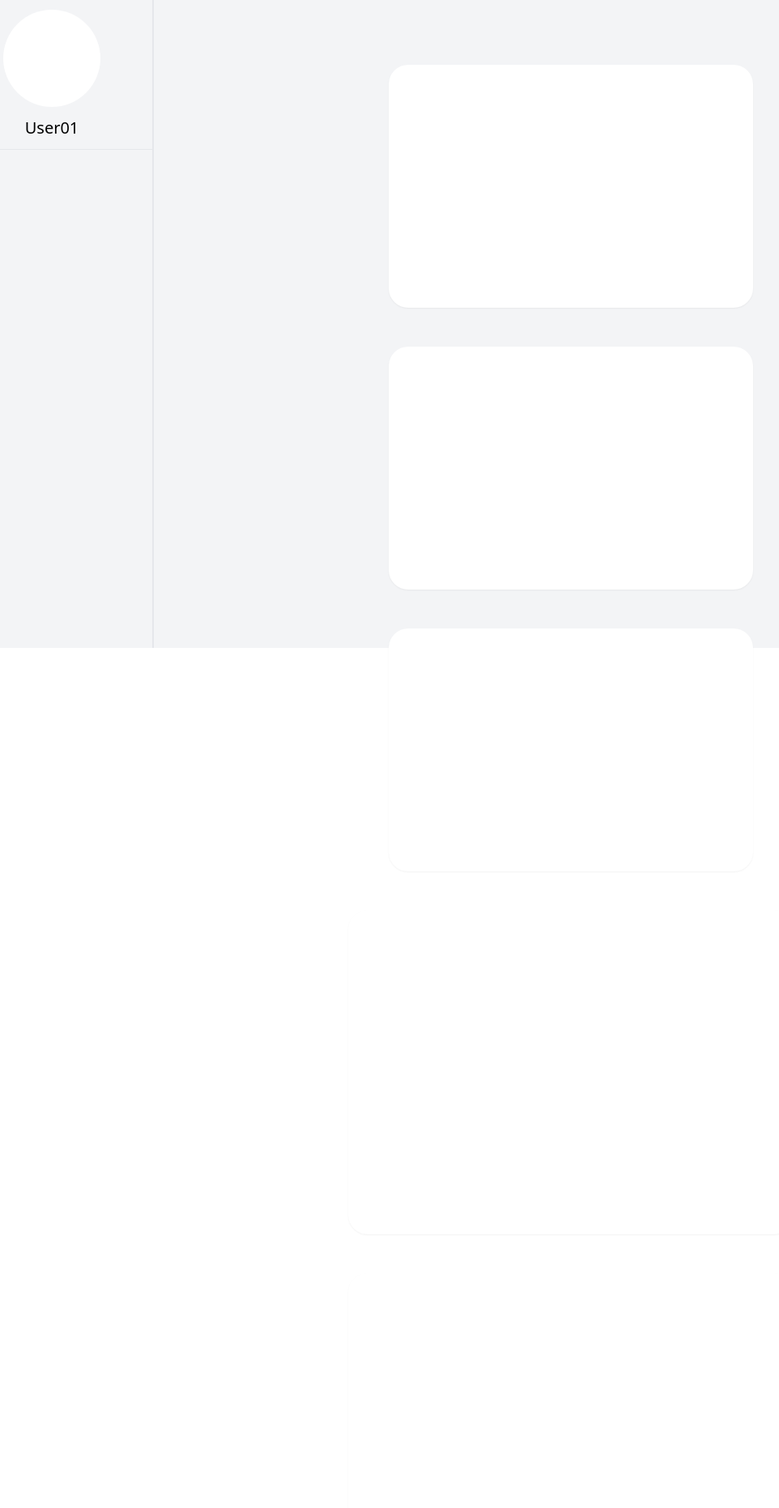
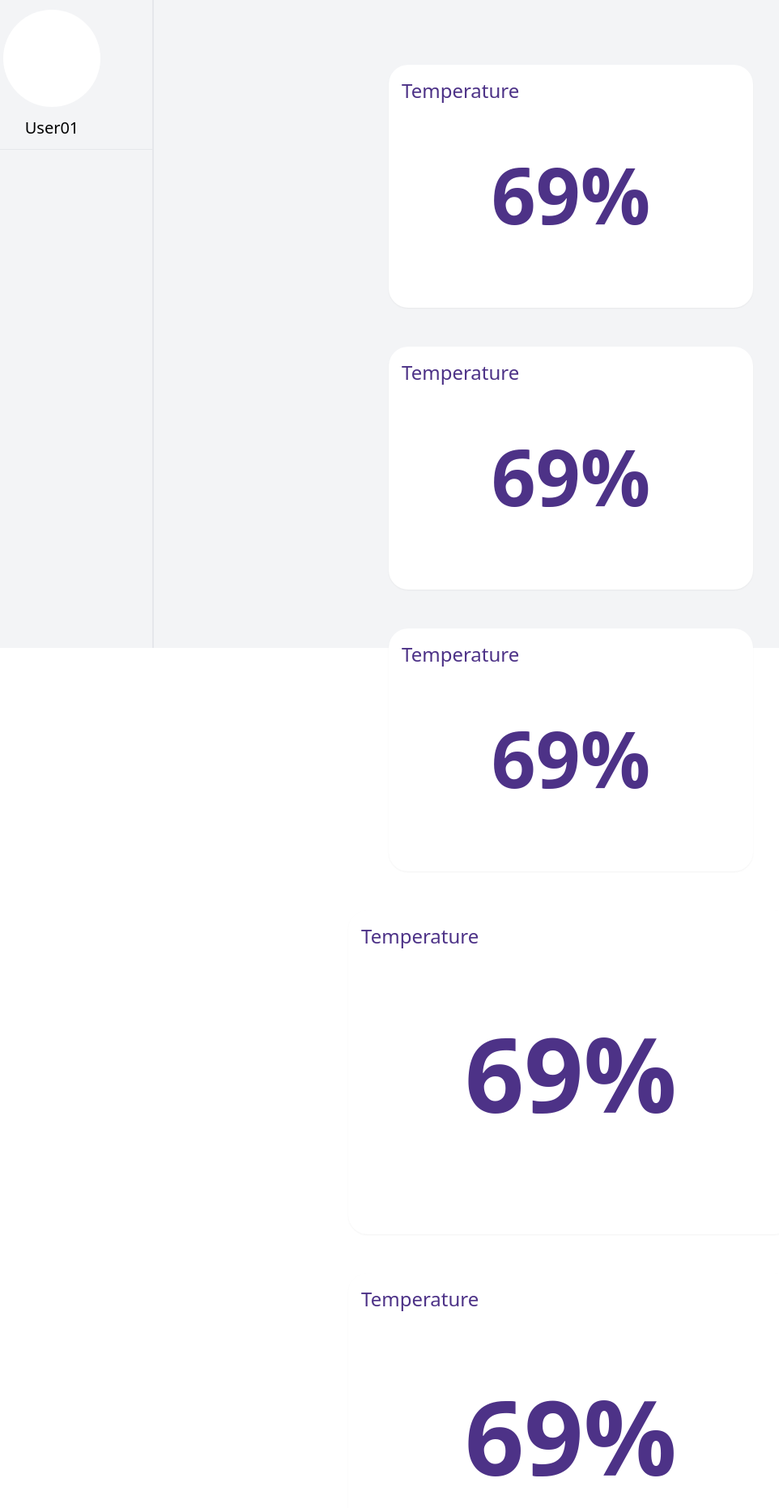
Before and after one commit to os-hi/solarmonitoringsystem, a Vue app: page /dashboard in a window 1280 px wide. Shown: the top 1862 px of the page at 81% size, without its empty margins (60-1022 px from the left). Built offline with nearby package versions, Linux system fonts and the light colour scheme.

Commit message:
new update

```diff
--- a/package.json
+++ b/package.json
@@ -9,8 +9,10 @@
     "preview": "vite preview"
   },
   "dependencies": {
+    "firebase": "^10.9.0",
     "vue": "^3.4.19",
-    "vue-router": "4"
+    "vue-router": "4",
+    "vuefire": "^3.1.23"
   },
   "devDependencies": {
     "@vitejs/plugin-vue": "^5.0.4",
--- a/src/components/BigCard.vue
+++ b/src/components/BigCard.vue
@@ -1,5 +1,14 @@
+<script setup lang="ts">
+    const props = defineProps({
+        name: String,
+        dataInfo: Number
+    })
+</script>
+
 <template>
     <div class="w-[550px] h-[400px] bg-white rounded-3xl shadow-sm flex justify-center items-center text-center font-bold text-2xl text-[#4D3287]">
-        <slot></slot>
+        <p v-if="props.name">{{ props.name }}</p>
+        <h1 v-if="props.dataInfo" class="text-5xl"> {{ props.dataInfo }}</h1>
+        <slot v-else>NO DATA</slot>
     </div>
 </template>
--- a/src/components/Card.vue
+++ b/src/components/Card.vue
@@ -1,5 +1,14 @@
+<script setup lang="ts">
+    const props = defineProps({
+        name: String,
+        dataInfo: Number
+    })
+</script>
+
 <template>
-    <div class="w-[450px] h-[300px] bg-white rounded-3xl shadow-sm flex justify-center items-center text-center font-bold text-2xl text-[#4D3287]">
-        <slot></slot>
+    <div class="w-[450px] h-[300px] bg-white rounded-3xl p-4 shadow-sm font-bold text-2xl text-[#4D3287]">
+        <p v-if="props.name" class="font-light">{{ props.name }}</p>
+        <h1 v-if="props.dataInfo" class=" w-full h-5/6 flex justify-center items-center text-8xl"> {{ props.dataInfo }}%</h1>
+        <slot v-else>NO DATA</slot>
     </div>
 </template>
--- a/src/components/Dashboard.vue
+++ b/src/components/Dashboard.vue
@@ -1,14 +1,41 @@
 <script setup lang="ts">
-    import Card from './Card.vue';
-    import BigCard from './BigCard.vue';
+    import {ref} from 'vue';
+
+    const name = ref("Temperature")
+    const dataInfo = ref(69)
+
+
 </script>
 
 <template>
+    <form action="">
+
+    </form>
     <div class="w-full h-full py-20 px-24 flex justify-center items-center flex-wrap gap-12">
-        <Card></Card>
-        <Card></Card>
-        <Card></Card>
-        <BigCard></BigCard>
-        <BigCard></BigCard>
+        <div class="w-[450px] h-[300px] bg-white rounded-3xl p-4 shadow-sm font-bold text-2xl text-[#4D3287]">
+            <p v-if="name" class="font-light">{{ name }}</p>
+            <h1 v-if="dataInfo" class=" w-full h-5/6 flex justify-center items-center text-8xl"> {{ dataInfo }}%</h1>
+            <h1 v-else class="w-full h-full flex justify-center items-center">NO DATA</h1>
+        </div>
+        <div class="w-[450px] h-[300px] bg-white rounded-3xl p-4 shadow-sm font-bold text-2xl text-[#4D3287]">
+            <p v-if="name" class="font-light">{{ name }}</p>
+            <h1 v-if="dataInfo" class=" w-full h-5/6 flex justify-center items-center text-8xl"> {{ dataInfo }}%</h1>
+            <h1 v-else class="w-full h-full flex justify-center items-center">NO DATA</h1>
+        </div>
+        <div class="w-[450px] h-[300px] bg-white rounded-3xl p-4 shadow-sm font-bold text-2xl text-[#4D3287]">
+            <p v-if="name" class="font-light">{{ name }}</p>
+            <h1 v-if="dataInfo" class=" w-full h-5/6 flex justify-center items-center text-8xl"> {{ dataInfo }}%</h1>
+            <h1 v-else class="w-full h-full flex justify-center items-center">NO DATA</h1>
+        </div>
+        <div class="w-[550px] h-[400px] bg-white rounded-3xl shadow-sm p-4 font-bold text-2xl text-[#4D3287]">
+            <p v-if="name" class="font-light">{{ name }}</p>
+            <h1 v-if="dataInfo" class=" w-full h-5/6 flex justify-center items-center text-9xl"> {{ dataInfo }}%</h1>
+            <h1 v-else class="w-full h-full flex justify-center items-center">NO DATA</h1>
+        </div>
+        <div class="w-[550px] h-[400px] bg-white rounded-3xl p-4 shadow-sm font-bold text-2xl text-[#4D3287]">
+            <p v-if="name" class="font-light">{{ name }}</p>
+            <h1 v-if="dataInfo" class=" w-full h-5/6 flex justify-center items-center text-9xl"> {{ dataInfo }}%</h1>
+            <h1 v-else class="w-full h-full flex justify-center items-center">NO DATA</h1>
+        </div>
     </div>
 </template>
```
Also changed, not shown: 1 other file (tests, documents, lock files or other folders).
